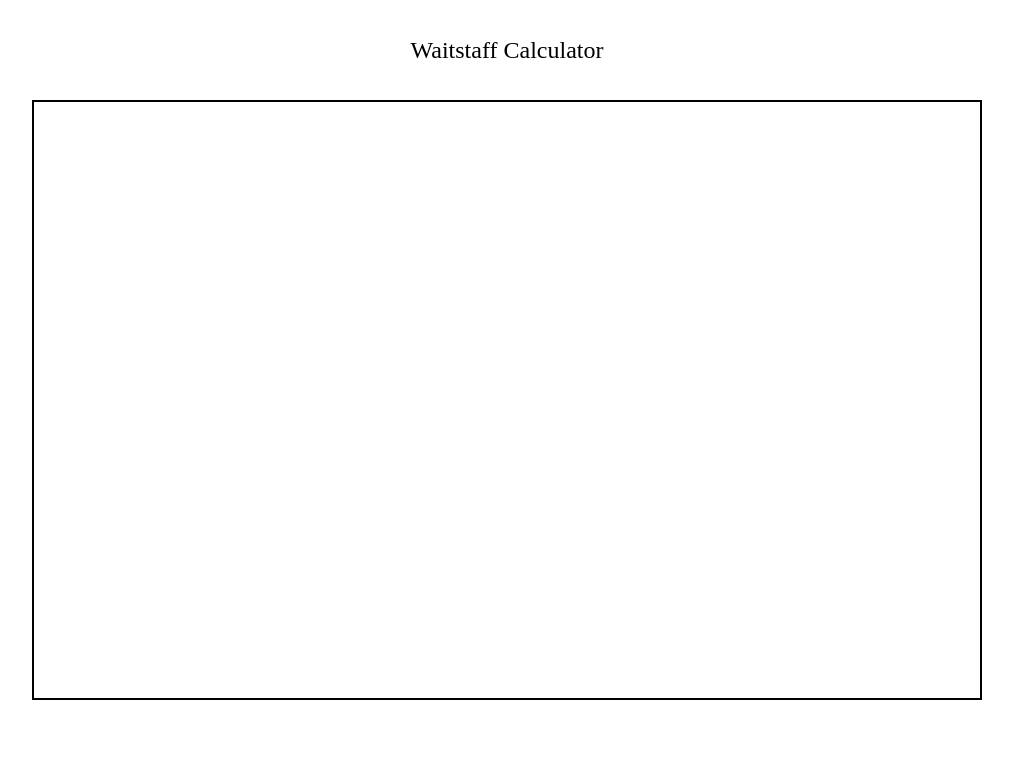
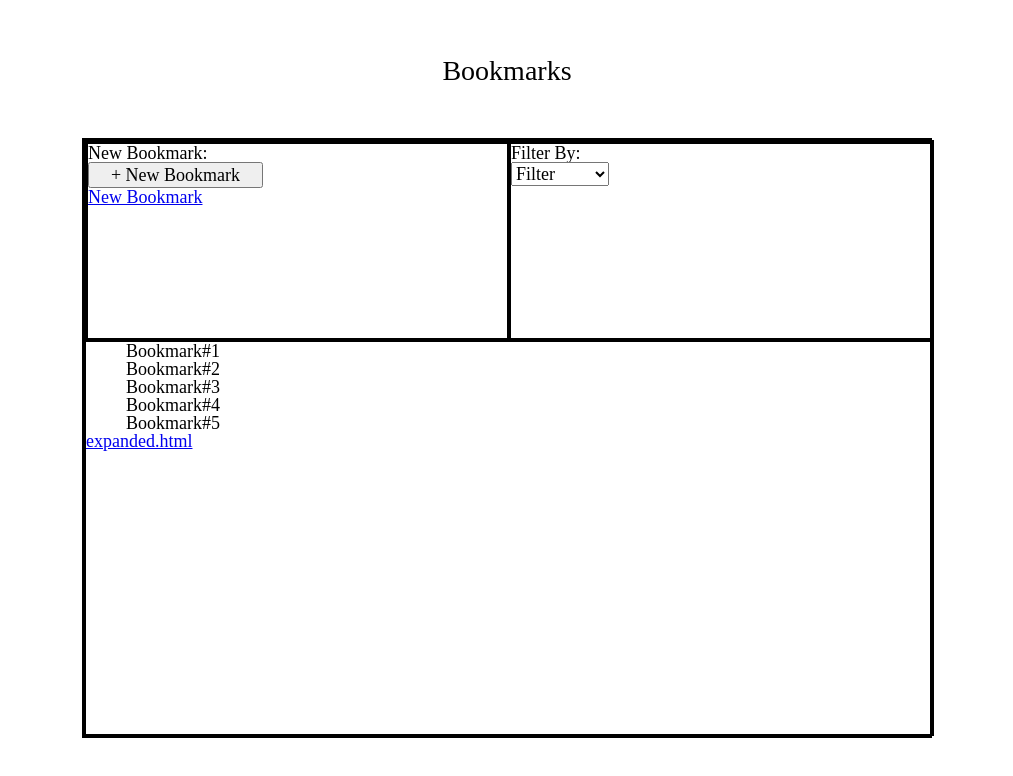
Before and after one commit to thinkful-ei-heron/larry-bookmarks-app, a plain HTML site: page larry-bookmarks-app/index.html in a window 1280 px wide. Shown: the whole page, without its empty margins (133-1146 px from the left). Drawn offline with nearby package versions, Linux system fonts and the light colour scheme; files that its build step writes are made by us from their sources.

Commit message:
Added basic files for the app

```diff
--- a/larry-bookmarks-app/index.html
+++ b/larry-bookmarks-app/index.html
@@ -3,26 +3,51 @@
   <head>
     <meta charset="utf-8">
     <meta name="viewport" content="width=device-width, initial-scale=1">
-    <meta name="description" content="WaitStaff Calculator">
-    <title>Waitstaff Calculator</title>
+    <meta name="description" content="Bookmark App">
+    <title>Bookmark Application</title>
     <link rel="shortcut icon" href="#">
-    <link href="./styles/reset.css" rel="stylesheet" type="text/css" />
+    <link href="./reset.css" rel="stylesheet" type="text/css" />
+    <link href="https://necolas.github.io/normalize.css/8.0.1/normalize.css" rel="stylesheet" type="text/css" />
     <link href="./styles/styles.css" rel="stylesheet" type="text/css" />
   </head>
 
   <body>
     <header role="banner">
-      <h1 class="mainHeader">Waitstaff Calculator</h1>
+      <h1 class="mainHeader">Bookmarks</h1>
     </header>
 
     <main role="main" class="js-mainWindow" aria-live="assertive">
-
+      <section class="upperContainer">
+        <div class="newBookmark">
+          <label for="buttonNB">New Bookmark:</label><br>
+          <button class="buttonNew" name="buttonNB" type="button">+ New Bookmark</button>
+          <br><a href="./addBookmark.html">New Bookmark</a>
+        </div>
+        <div class="filterBy">
+          <label for="filter">Filter By: </label><br>
+          <select id="js-filter" name="filter">
+            <option value="" selected="selected">Filter</option>
+            <option value="oneStar">One Star</option>
+            <option value="twoStar">Two Star</option>
+            <option value="threeStar">Three Star</option>
+            <option value="fourStar">Four Star</option>
+            <option value="fiveStar">Five Star</option>
+          </select>
+        </div> -->
+      </section>
+      <section class="bookmarks">
+      <ul>
+        <li>Bookmark#1</li>
+        <li>Bookmark#2</li>
+        <li>Bookmark#3</li>
+        <li>Bookmark#4</li>
+        <li>Bookmark#5</li>
+      </ul>
+        <br><a href="./expanded.html">expanded.html</a>
+      </section>
     </main>
 
     <script src="https://ajax.googleapis.com/ajax/libs/jquery/3.3.1/jquery.min.js"></script>
-    <script type="module" src='./jscript/meal.js'></script>
-    <script type="module" src='./jscript/charges.js'></script>
-    <script type="module" src='./jscript/earnings.js'></script>
-    <script type="module" src='./jscript/main.js'></script>
+    <script src="./jscript/index.js"></script>
   </body>
 </html>
--- a/larry-bookmarks-app/styles/styles.css
+++ b/larry-bookmarks-app/styles/styles.css
@@ -22,15 +22,10 @@ h1 {
   font-size: 24px;
 }
 
-body {
+.js-mainWindow, .js-mainAddBookmark {
   display: flex;
-
-}
-
-.js-mainWindow {
-  display: flex;
-  flex-direction: row;
-  justify-content: center;
+  flex-direction: column;
+  align-content: flex-start;
   width: 275px;
   height: 600px;
   border-color: black;
@@ -38,45 +33,54 @@ body {
   border-width: 2px;
 }
 
-h2, p, fieldset, input, button {
-  font-size: 18px;
-}
-
-.mealForm input {
-  display: inline-block;
-  width: 150px;
-}
-
-.mealForm button {
-  display: inline-block;
-  width: 150px;
-}
-
-.leftPanel {
-  width: 150px;
+.upperContainer {
+  display: flex;
+  flex-direction: row;
+  align-content: center;
+  width: 275px;
+  height: 200px;
   border-color: black;
   border-style: solid;
   border-width: 2px;
 }
 
-.rightPanel {
-  display: flex;
-  flex-direction: column;
-  align-content: center;
-  width: 125px;
+.newBookmark, .filterBy {
+  width: 137px;
+  height: 200px;
   border-color: black;
   border-style: solid;
   border-width: 2px;
 }
 
-.rightUpper, .rightLower {
-  width: 125px;
-  height: 300px;
+.bookmarks {
+  width: 275px;
+  height: 400px;
   border-color: black;
   border-style: solid;
   border-width: 2px;
 }
 
+h2, a, p, li, fieldset, input, button, select, option, label {
+  font-size: 18px;
+}
+
+.buttonNew, .js-filter {
+  display: inline-block;
+  width: 175px;
+}
+
+ul {
+  padding: 0 40px;
+}
+
+ul, ul .expanded {
+  width: 275px;
+  list-style-type: none;
+}
+
+ul .expanded {
+  height: 140px;
+}
 
 /***  Minimum viewport 480px mobile landscape  ***/
 @media screen and (min-width: 480px) {
@@ -88,12 +92,24 @@ h2, p, fieldset, input, button {
     width: 400px;
   }
 
-  .leftPanel {
-    width: 250px;
+  .js-mainAddBookmark {
+    width: 400px;
   }
 
-  .rightPanel, .rightUpper, .rightLower {
-    width: 150px;
+  .upperContainer {
+    width: 400px;
+  }
+
+  .newBookmark, .filterBy {
+    width: 200px;
+  }
+
+  .bookmarks {
+    width: 400px;
+  }
+
+  ul, ul .expanded {
+    width: 400px;
   }
 }
 
@@ -103,33 +119,62 @@ h2, p, fieldset, input, button {
     width: 500px;
   }
 
+  h1 {
+    font-size: 26px;
+  }
+
   .js-mainWindow {
     width: 700px;
   }
 
-  .leftPanel {
+  .js-mainAddBookmark {
     width: 400px;
   }
 
-  .rightPanel, .rightUpper, .rightLower {
-    width: 300px;
+  .upperContainer {
+    width: 700px;
   }
+
+  .newBookmark, .filterBy {
+    width: 350px;
+  }
+
+  .bookmarks {
+    width: 700px;
+  }
+
+  ul, ul .expanded {
+    width: 700px;
+  }
+}
 
 /***  Minimum viewport 1024px PC screen  ***/
 @media screen and (min-width: 1024px) {
-  .mainHeader {
-    width: 500px;
+  h1 {
+    font-size: 28px;
   }
 
   .js-mainWindow {
-    width: 950px;
+    width: 850px;
   }
 
-  .leftPanel {
-    width: 550px;
+  .js-mainAddBookmark {
+    width: 400px;
   }
 
-  .rightPanel, .rightUpper, .rightLower {
-    width: 400px;
+  .upperContainer {
+    width: 850px;
+  }
+
+  .newBookmark, .filterBy {
+    width: 425px;
+  }
+
+  .bookmarks {
+    width: 850px;
+  }
+
+  ul, ul .expanded {
+    width: 850px;
   }
 }
```
